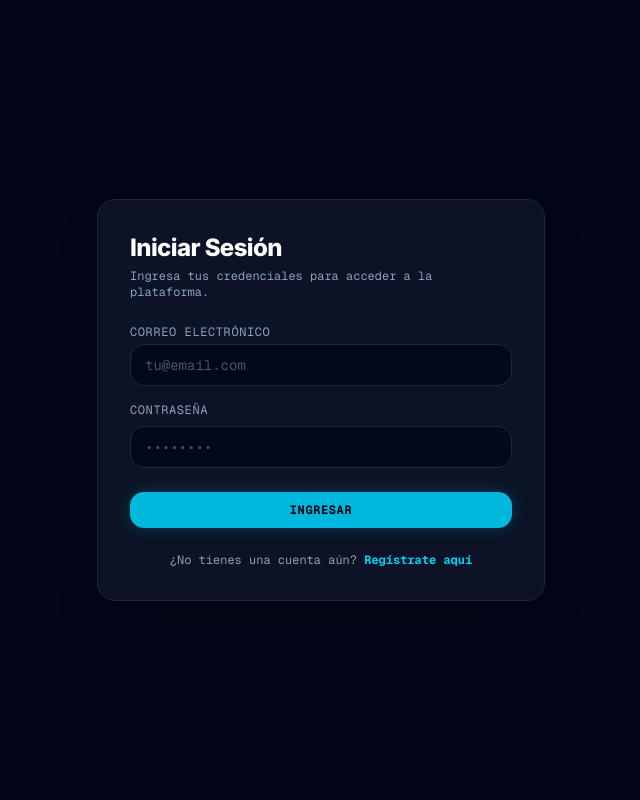
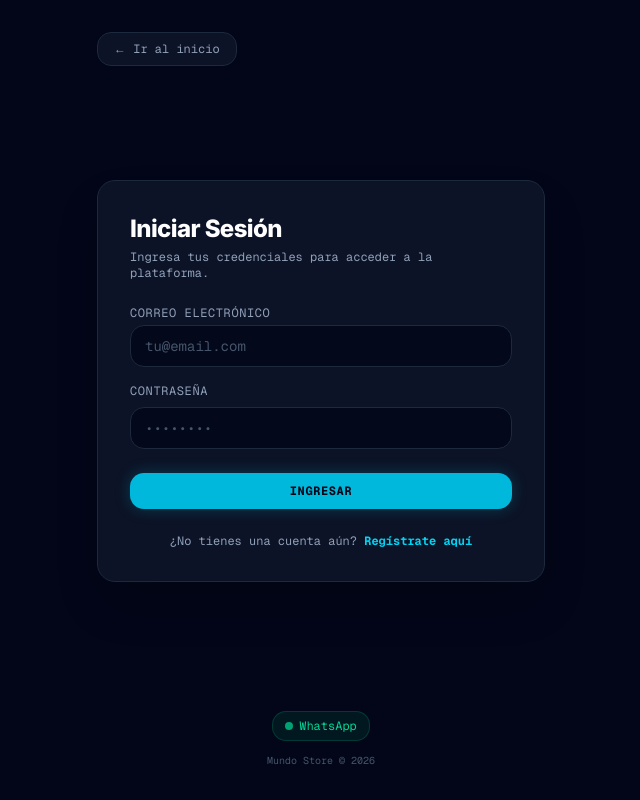
Before and after one commit to rossnelartigas-dot/mundo-web, a Next.js app: page /login in a window 1280 px wide. Shown: the whole page, without its empty margins (319-959 px from the left). Built offline with nearby package versions, Linux system fonts and the light colour scheme; no server answers; the database is empty.

Commit message:
Actualizar page.tsx

```diff
--- a/src/app/login/page.tsx
+++ b/src/app/login/page.tsx
@@ -4,9 +4,12 @@ import { useState } from "react";
 import { useRouter } from "next/navigation";
 import Link from "next/link";
 import { supabase } from "@/lib/supabase";
+import { useStoreSettings } from "@/context/StoreSettingsContext";
 
 export default function LoginPage() {
   const router = useRouter();
+  const { settings } = useStoreSettings();
+
   const [email, setEmail] = useState("");
   const [password, setPassword] = useState("");
   const [loading, setLoading] = useState(false);
@@ -60,9 +63,27 @@ export default function LoginPage() {
     "w-full rounded-xl border border-slate-800 bg-slate-950/80 px-3.5 py-2.5 text-sm text-slate-100 placeholder-slate-600 focus:border-cyan-500/50 focus:outline-none focus:ring-1 focus:ring-cyan-500/50 transition-all font-mono";
   const labelStyles = "mb-1 block text-xs font-mono uppercase tracking-wider text-slate-400";
 
+  // Formatear el número de WhatsApp para la URL
+  const whatsappNumber = settings.whatsapp?.replace(/[^0-9]/g, "") || "";
+  const whatsappUrl = whatsappNumber
+    ? `https://wa.me/${whatsappNumber}`
+    : "#";
+
   return (
-    <div className="flex min-h-screen items-center justify-center bg-slate-950 p-4 text-slate-100">
-      <div className="w-full max-w-md rounded-2xl border border-slate-800 bg-slate-900/80 backdrop-blur-md p-8 shadow-2xl">
+    <div className="flex min-h-screen flex-col items-center justify-between bg-slate-950 p-4 sm:p-6 text-slate-100">
+
+      {/* Botón superior de Ir al Inicio */}
+      <div className="w-full max-w-md flex justify-start pt-2">
+        <Link
+          href="/"
+          className="inline-flex items-center gap-2 bg-slate-900/80 hover:bg-slate-800 text-slate-400 hover:text-white border border-slate-800 px-4 py-2 rounded-xl text-xs font-mono transition-all backdrop-blur-md"
+        >
+          ← Ir al inicio
+        </Link>
+      </div>
+
+      {/* Tarjeta de Inicio de Sesión */}
+      <div className="w-full max-w-md my-auto rounded-2xl border border-slate-800 bg-slate-900/80 backdrop-blur-md p-8 shadow-2xl">
 
         <div>
           <h1 className="text-2xl font-extrabold text-white tracking-tight flex items-center gap-2">
@@ -138,6 +159,65 @@ export default function LoginPage() {
         </p>
 
       </div>
+
+      {/* Pie de página con accesos a WhatsApp y Redes Sociales */}
+      <footer className="w-full max-w-md pt-4 pb-2 flex flex-col items-center gap-3">
+        <div className="flex items-center justify-center gap-3 flex-wrap">
+
+          {/* Botón WhatsApp */}
+          <a
+            href={whatsappUrl}
+            target="_blank"
+            rel="noopener noreferrer"
+            className="inline-flex items-center gap-1.5 bg-emerald-500/10 hover:bg-emerald-500/20 text-emerald-400 border border-emerald-500/20 px-3 py-1.5 rounded-xl text-xs font-mono transition-all"
+          >
+            <span className="h-2 w-2 rounded-full bg-emerald-400 animate-pulse" />
+            WhatsApp
+          </a>
+
+          {/* Facebook */}
+          {settings.facebook && (
+            <a
+              href={settings.facebook}
+              target="_blank"
+              rel="noopener noreferrer"
+              className="inline-flex items-center bg-slate-900 hover:bg-slate-800 text-slate-300 border border-slate-800 px-3 py-1.5 rounded-xl text-xs font-mono transition-all"
+            >
+              Facebook
+            </a>
+          )}
+
+          {/* Instagram 1 */}
+          {settings.instagram && (
+            <a
+              href={settings.instagram}
+              target="_blank"
+              rel="noopener noreferrer"
+              className="inline-flex items-center bg-slate-900 hover:bg-slate-800 text-slate-300 border border-slate-800 px-3 py-1.5 rounded-xl text-xs font-mono transition-all"
+            >
+              Instagram
+            </a>
+          )}
+
+          {/* Instagram 2 */}
+          {settings.instagram2 && (
+            <a
+              href={settings.instagram2}
+              target="_blank"
+              rel="noopener noreferrer"
+              className="inline-flex items-center bg-slate-900 hover:bg-slate-800 text-slate-300 border border-slate-800 px-3 py-1.5 rounded-xl text-xs font-mono transition-all"
+            >
+              Instagram 2
+            </a>
+          )}
+
+        </div>
+
+        <p className="text-[10px] font-mono text-slate-600">
+          {settings.storeName || "Mundo Store"} © {new Date().getFullYear()}
+        </p>
+      </footer>
+
     </div>
   );
 }
```
